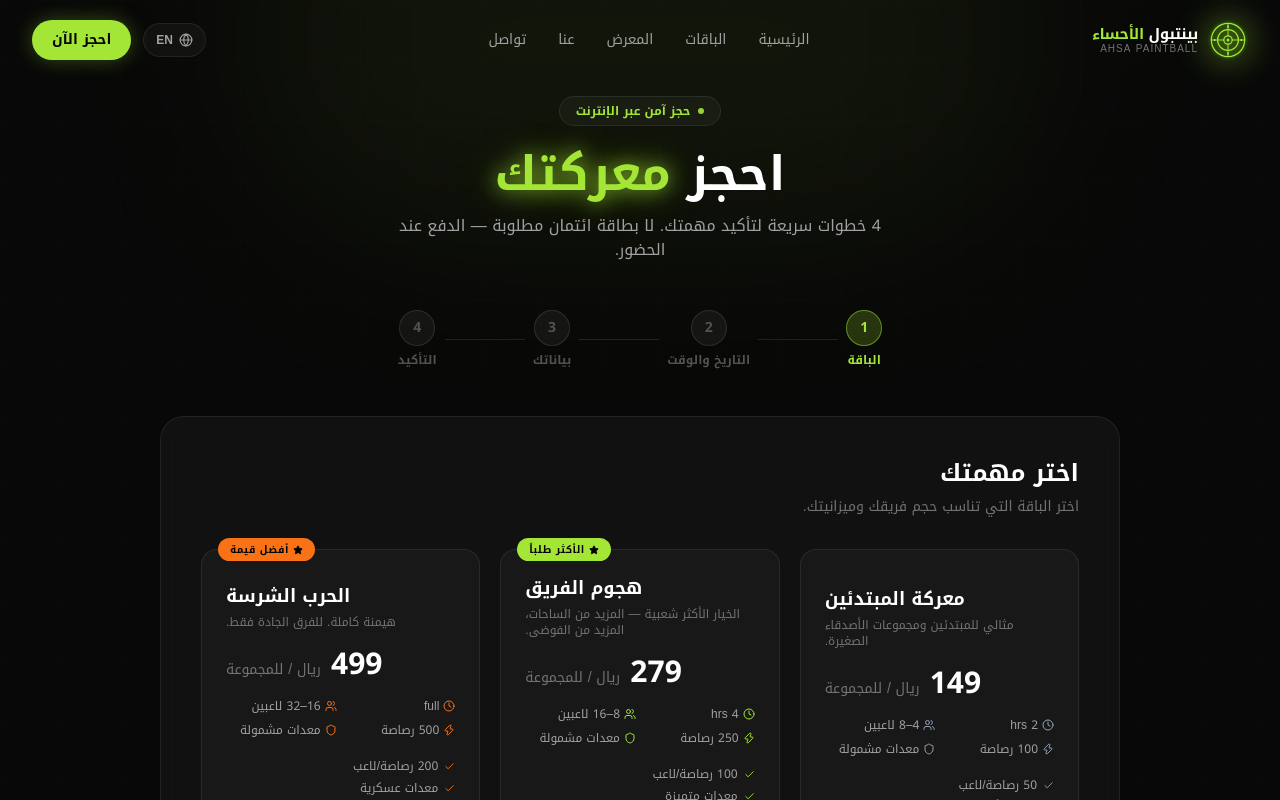
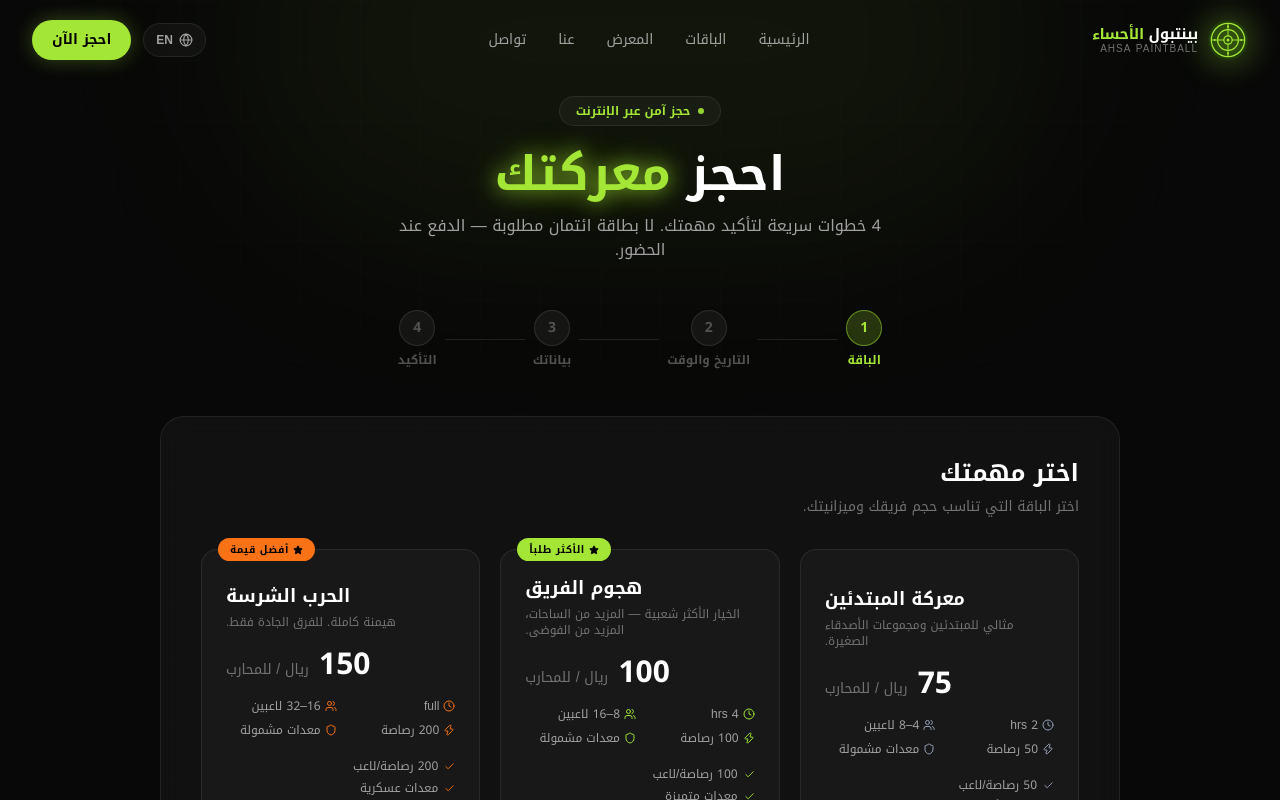
Before and after one commit to almajedms/ahsapb, a Next.js app in the folder paintball-site/: page /booking in a window 1280 px wide. Shown: the top 800 px of the page. Built offline with nearby package versions, Linux system fonts and the light colour scheme.

Commit message:
Fix booking page packages + change per group to per warrior

```diff
--- a/paintball-site/src/app/booking/page.tsx
+++ b/paintball-site/src/app/booking/page.tsx
@@ -19,9 +19,9 @@ import { useLanguage } from "@/context/LanguageContext";
 
 // ─── Static data (prices, group sizes, etc.) ─────────────────────────────────
 const packagesMeta = [
-  { id: "rookie", price: 149, duration: "2 hrs", minGroup: 4, maxGroup: 8, bullets: 100, accentColor: "#94a3b8", popular: false, tag: null },
-  { id: "squad",  price: 279, duration: "4 hrs", minGroup: 8, maxGroup: 16, bullets: 250, accentColor: "#a3e635", popular: true,  tag: "popular" },
-  { id: "elite",  price: 499, duration: "full",  minGroup: 16, maxGroup: 32, bullets: 500, accentColor: "#f97316", popular: false, tag: "value" },
+  { id: "rookie", price: 75,  duration: "2 hrs", minGroup: 4,  maxGroup: 8,  bullets: 50,  accentColor: "#94a3b8", popular: false, tag: null },
+  { id: "squad",  price: 100, duration: "4 hrs", minGroup: 8,  maxGroup: 16, bullets: 100, accentColor: "#a3e635", popular: true,  tag: "popular" },
+  { id: "elite",  price: 150, duration: "full",  minGroup: 16, maxGroup: 32, bullets: 200, accentColor: "#f97316", popular: false, tag: "value" },
 ];
 
 const TIME_SLOTS = [
--- a/paintball-site/src/translations/index.ts
+++ b/paintball-site/src/translations/index.ts
@@ -71,7 +71,7 @@ export const translations = {
       sectionTag: "اختر معركتك",
       title: "باقات المهمات",
       subtitle: "من المبتدئين حتى اللاعبين المخضرمين — اختر الباقة التي تناسب حجم فريقك وميزانيتك.",
-      perGroup: "ريال / للمجموعة",
+      perGroup: "ريال / للمحارب",
       duration: "المدة",
       group: "المجموعة",
       bullets: "رصاصة",
@@ -249,7 +249,7 @@ export const translations = {
       successMsg: "حجزك مؤكد وجاهز. سنراك في ساحة المعركة.",
       successEmailNote: "سيُرسل التأكيد إلى بريدك الإلكتروني. تحقق من صندوق الوارد (والبريد المزعج).",
       successBack: "العودة للرئيسية",
-      perGroup: "ريال / للمجموعة",
+      perGroup: "ريال / للمحارب",
       bullets: "رصاصة",
       gearIncl: "معدات مشمولة",
       popularBadge: "الأكثر طلباً",
@@ -346,7 +346,7 @@ export const translations = {
       title: "Mission Packages",
       subtitle:
         "From first-timers to veteran players — pick the package that matches your firepower.",
-      perGroup: "SAR / group",
+      perGroup: "SAR / warrior",
       duration: "Duration",
       group: "Group",
       bullets: "bullets",
@@ -495,7 +495,7 @@ export const translations = {
       successMsg: "Your booking is locked and loaded. We'll see you on the battlefield.",
       successEmailNote: "A confirmation will be sent to your email. Check your inbox (and spam folder).",
       successBack: "Back to Home",
-      perGroup: "SAR / group",
+      perGroup: "SAR / warrior",
       bullets: "bullets",
       gearIncl: "Gear incl.",
       popularBadge: "Popular",
```
